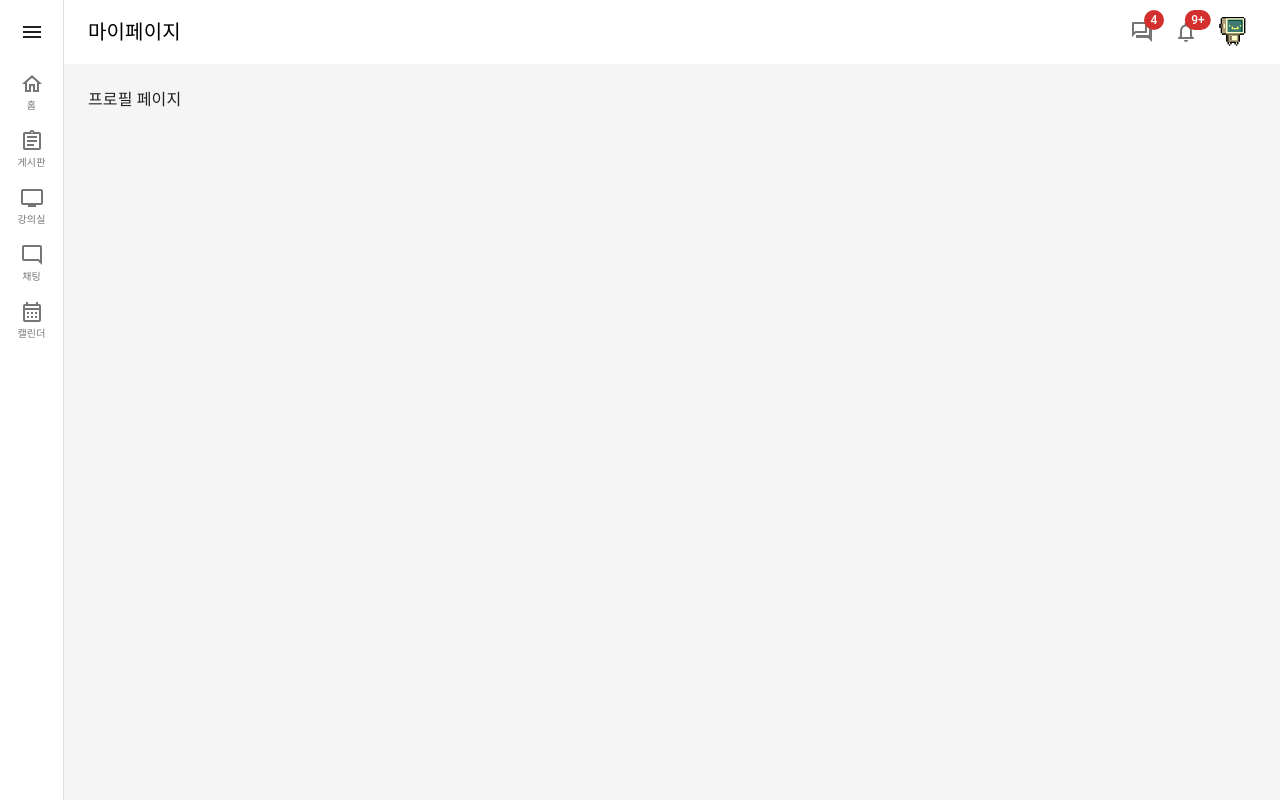
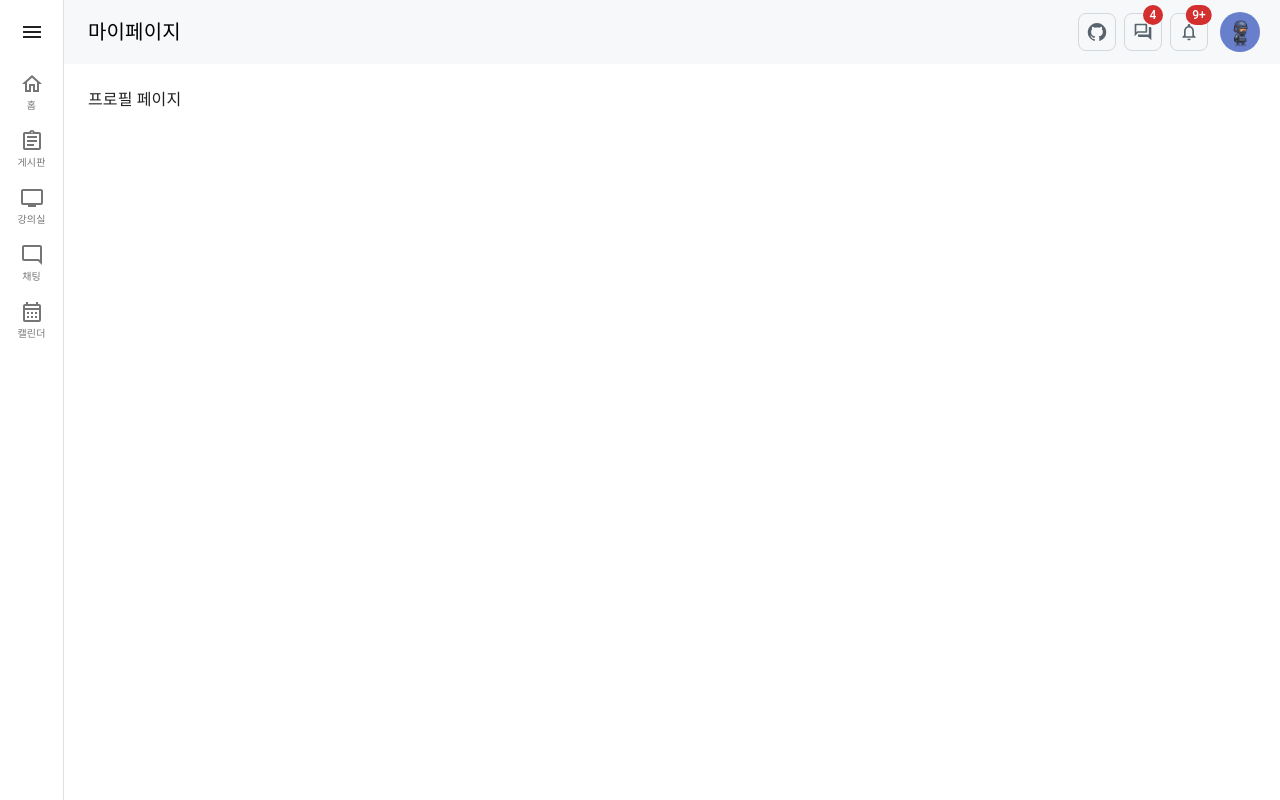
Before and after one commit to ClazzBridge/FrontEnd, a React (Create React App) app: page /profile in a window 1280 px wide. Built offline with nearby package versions, Linux system fonts and the light colour scheme.

Commit message:
[#5] fix: 프로필  메뉴 버튼 위치 수정

```diff
--- a/src/App.css
+++ b/src/App.css
@@ -40,11 +40,9 @@
 html {
   margin: 0;
   height: 100%;
-  background-color: #f5f5f5;
   overscroll-behavior: none;
 }
 
 body {
-  background-color: #f5f5f5;
   overscroll-behavior: none;
 }
--- a/src/components/layout/Layout.js
+++ b/src/components/layout/Layout.js
@@ -50,7 +50,7 @@ const Layout = ({ children }) => {
   };
 
   return (
-    <Box sx={{ display: "flex", backgroundColor: "#f5f5f5", height: "100%" }}>
+    <Box sx={{ display: "flex", height: "100%" }}>
       <CssBaseline />
       <TopBar open={open} />
       <SideBar open={open} handleDrawerToggle={handleDrawerToggle} />
--- a/src/components/layout/SideBar.js
+++ b/src/components/layout/SideBar.js
@@ -106,10 +106,10 @@ const menuItems = [
 
 const StyledListItemButton = styled(ListItemButton)({
   "&.Mui-selected": {
-    backgroundColor: "#f5f5f5",
+    backgroundColor: "#f6f8fa",
 
     "&:hover": {
-      backgroundColor: "#f5f5f5",
+      backgroundColor: "#f6f8fa",
     },
   },
   "&.Mui-selected .MuiTypography-root": {
--- a/src/components/layout/TopBar.js
+++ b/src/components/layout/TopBar.js
@@ -10,16 +10,18 @@ import Menu from "@mui/material/Menu";
 import MenuIcon from "@mui/icons-material/Menu";
 import AccountCircle from "@mui/icons-material/AccountCircle";
 import NotificationsNoneOutlinedIcon from "@mui/icons-material/NotificationsNoneOutlined";
-import { Box, Icon, IconButton, SvgIcon, svgIconClasses } from "@mui/material";
+import { Box, IconButton } from "@mui/material";
 import { useNavigate } from "react-router-dom";
 import Avatar from "@mui/material/Avatar";
 // import profileImage from "../../assets/images/image1.jpeg";
-import profileImage2 from "../../assets/images/image2.png";
-import profileImage3 from "../../assets/images/image3.jpeg";
+// import profileImage2 from "../../assets/images/image2.png";
+// import profileImage3 from "../../assets/images/image3.jpeg";
+import profileImage4 from "../../assets/images/image4.jpeg";
 
 import ForumOutlinedIcon from "@mui/icons-material/ForumOutlined";
 import Stack from "@mui/material/Stack";
 import Tooltip, { tooltipClasses } from "@mui/material/Tooltip";
+import { GitHub } from "@mui/icons-material";
 
 const drawerWidth = 240;
 const closedDrawerWidth = 64; // 슬라이드바가 닫혔을 때의 넓이
@@ -45,6 +47,18 @@ const AppBar = styled(MuiAppBar, {
     width: `calc(100% - ${closedDrawerWidth}px)`,
   }),
 }));
+
+const CustomIconButton = styled(IconButton)({
+  borderRadius: "8px",
+  color: "#59636E",
+  border: "1px solid #D1D9E0",
+});
+
+const CustomBadge = styled(Badge)({
+  "& .MuiBadge-standard": {
+    top: "-7px", // 위치 조정
+  },
+});
 
 const TopBar = ({ open }) => {
   const navigate = useNavigate();
@@ -117,6 +131,12 @@ const TopBar = ({ open }) => {
     setMobileMoreAnchorEl(event.currentTarget);
   };
 
+  const handleGitHubClick = () => {
+    // const githubUrl = user.githubUrl; // 유저 데이터에서 깃허브 URL 가져오기
+    // window.open(githubUrl, "_blank");
+    window.open("https://github.com/", "_blank");
+  };
+
   const handleProfileClick = () => {
     handleMenuClose();
     navigate("/profile");
@@ -138,6 +158,9 @@ const TopBar = ({ open }) => {
       }}
       open={isMenuOpen}
       onClose={handleMenuClose}
+      sx={{
+        top: "48px",
+      }}
     >
       <MenuItem onClick={handleProfileClick}>마이페이지</MenuItem>
       <MenuItem onClick={handleMenuClose}>로그아웃</MenuItem>
@@ -208,7 +231,7 @@ const TopBar = ({ open }) => {
     >
       <Toolbar
         sx={{
-          backgroundColor: "white",
+          backgroundColor: "#f6f8fa",
           color: "black",
           justifyContent: "space-between",
         }}
@@ -231,36 +254,44 @@ const TopBar = ({ open }) => {
             alignItems: "center",
           }}
         >
-          {/* 채팅 */}
-          <Stack direction="row" spacing={0.5} sx={{ alignItems: "center" }}>
+          <Stack direction="row" spacing={1} sx={{ alignItems: "center" }}>
+            {/* 깃허브 */}
+            <LightTooltip title="GitHub">
+              <CustomIconButton onClick={handleGitHubClick}>
+                <GitHub fontSize="small" />
+              </CustomIconButton>
+            </LightTooltip>
+
+            {/* 채팅 */}
             <LightTooltip title="채팅">
-              <IconButton>
-                <Badge badgeContent={4} color="error" max={9}>
-                  <ForumOutlinedIcon fontSize="medium" />
-                </Badge>
-              </IconButton>
+              <CustomIconButton>
+                <CustomBadge badgeContent={4} color="error" max={9}>
+                  <ForumOutlinedIcon fontSize="small" />
+                </CustomBadge>
+              </CustomIconButton>
             </LightTooltip>
+
             {/* 알림 */}
             <LightTooltip title="알림">
-              <IconButton>
-                <Badge badgeContent={19} color="error" max={9}>
-                  <NotificationsNoneOutlinedIcon fontSize="medium" />
-                </Badge>
-              </IconButton>
+              <CustomIconButton>
+                <CustomBadge badgeContent={19} color="error" max={9}>
+                  <NotificationsNoneOutlinedIcon fontSize="small" />
+                </CustomBadge>
+              </CustomIconButton>
             </LightTooltip>
 
             {/* 유저 */}
-            <LightTooltip title="내 정보">
-              <IconButton
-                onClick={handleProfileMenuOpen}
-                sx={{ width: "46px", height: "46px" }}
-              >
+            <IconButton
+              onClick={handleProfileMenuOpen}
+              sx={{ width: "40px", height: "40px" }}
+            >
+              <LightTooltip title="내 정보">
                 <Avatar
-                  src={profileImage3}
-                  sx={{ width: "44px", height: "44px" }}
+                  src={profileImage4}
+                  sx={{ width: "40px", height: "40px", marginLeft: "8px" }}
                 />
-              </IconButton>
-            </LightTooltip>
+              </LightTooltip>
+            </IconButton>
           </Stack>
         </Box>
 
```
Also changed, not shown: src/assets/images/image4.jpeg (added).
